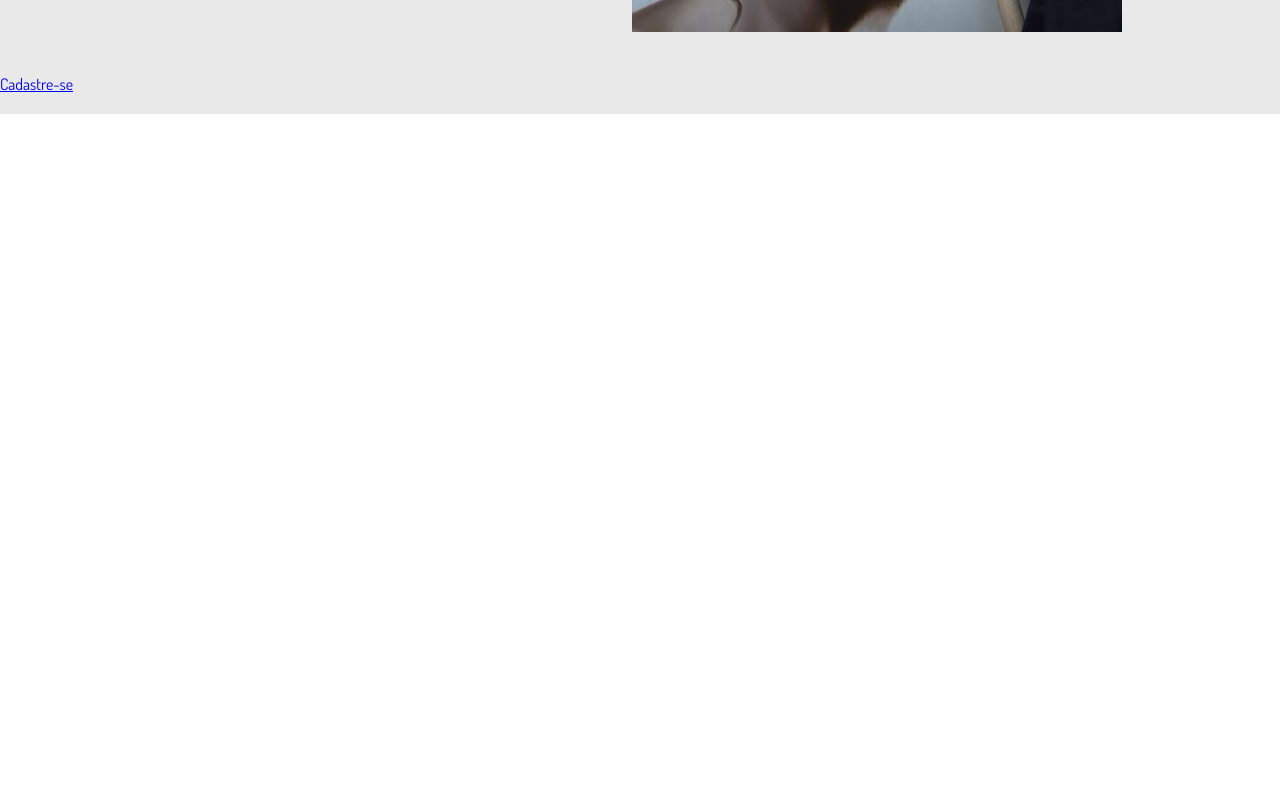
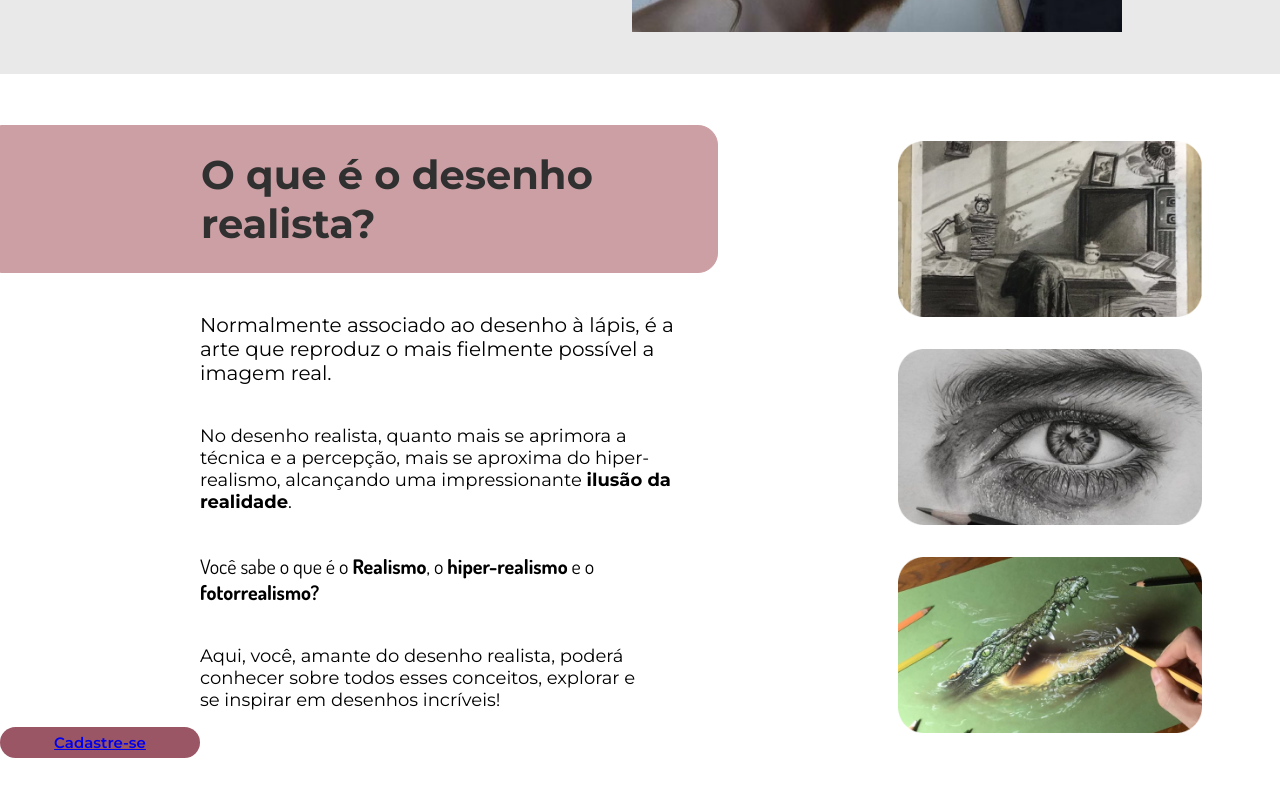
Before and after one commit to bianca-tsuchiya/Projeto-Individual, a plain HTML site: page Site/index.html in a window 1280 px wide. Shown: the part 580-1376 px from the top of the page. Before the commit the page ends 800 px from the top, so only its background shows below. Drawn offline with Linux system fonts and the light colour scheme.

Commit message:
html e css do Descubra da página index quase completa

```diff
--- a/Site/index.html
+++ b/Site/index.html
@@ -11,7 +11,6 @@
 </head>
 
 <body>
-    <section class="background-inicio">
     <header>
         <div class="header-realistic">
             <div class="logo-realistic">
@@ -33,7 +32,8 @@
         <div class="linha-header"></div>
     </header>
     <main>
-            <section class="principal-inicio">
+        <section class="background-inicio">
+            <div class="principal-inicio">
                 <div class="banner-conteudo">
                     <div class="frase1-banner">
                         <p>Conheça, explore & se inspire com</p>
@@ -49,32 +49,40 @@
                 <div class="img-banner">
                     <img src="./assets/img_banner.png" alt="" width="490px">
                 </div>
+            </div>
         </section>
         <section class="descubra">
             <div class="texto-descubra">
                 <div class="titulo">
-
+                    <p>O que é o desenho realista?</p>
                 </div>
                 <div class="paragrafo1">
-
+                    <p>Normalmente associado ao desenho à lápis, é a arte que reproduz o mais fielmente possível a
+                        imagem real.</p>
                 </div>
-                    <div class="paragrafo2"></div>
+                <div class="paragrafo2">
+                    <p>No desenho realista, quanto mais se aprimora a técnica e a percepção, mais se aproxima do
+                        hiper-realismo, alcançando uma impressionante <b>ilusão da realidade</b>.</p>
+                </div>
                 <div class="paragrafo3">
-
+                    <p>Você sabe o que é o <b>Realismo</b>, o <b>hiper-realismo</b> e o <b>fotorrealismo?</b></p>
                 </div>
                 <div class="paragrafo4">
-
+                    <p>Aqui, você, amante do desenho realista, poderá conhecer sobre todos esses conceitos, explorar e
+                    se inspirar em desenhos incríveis!</p>
                 </div>
-                    <a href="#" class="btn-cadastre-se">Cadastre-se</a>
+                <div class="btn-cadastre-se">
+                    <a href="#">Cadastre-se</a>
+                </div>
             </div>
             <div class="imgs-descubra">
-                    <img src="" alt="">
-                    <img src="" alt="">
-                    <img src="" alt="">
+                <img src="./assets/desenho1_descubra.png" alt="">
+                <img src="./assets/desenho2_descubra.png" alt="">
+                <img src="./assets/desenho3_descubra.png" alt="">
             </div>
         </section>
     </main>
-    </section>
+
 </body>
 
 </html>
--- a/Site/style.css
+++ b/Site/style.css
@@ -14,13 +14,6 @@ font-family: 'Montserrat', sans-serif;
 
 body {
     font-family: 'Dosis', sans-serif;
-}
-
-
-/* Background do Início */
-.background-inicio{
-    background-color: #E9E9E9;
-    background-size: cover;
 }
 
 
@@ -58,7 +51,6 @@ nav {
     margin: 0 10%;
     width: 70%;
     font-size: 20px;
-    font-weight: 500;
 }
 
 nav ul {
@@ -74,6 +66,7 @@ nav ul li {
 nav a {
     text-decoration: none;
     color: #303030;
+    font-weight: 500;
 }
 
 nav a:hover {
@@ -86,7 +79,7 @@ nav a:hover {
     flex-direction: row;
     width: 10%;
     align-items: center;
-    margin-right: 5px;
+    margin-right: 5vh;
     cursor: pointer;
 }
 
@@ -131,6 +124,11 @@ nav a:hover {
 
 
 /* Inicio */
+.background-inicio{
+    background-color: #E9E9E9;
+    background-size: cover;
+}
+
 .principal-inicio{
     display: flex;
     align-items: center;
@@ -143,7 +141,7 @@ nav a:hover {
     display: flex;
     flex-direction: column;
     justify-content: center;
-    padding: 4vh 9vh;
+    padding: 4vh 13vh;
     background-color: #FFFF;
     height: 52vh;
     width: 50%;
@@ -191,3 +189,95 @@ nav a:hover {
 
 
 /* Descubra */
+.descubra{
+    display: flex;
+    padding: 4% 0 5% 0;
+}
+
+.texto_descubra{
+    display: flex;
+    flex-direction: column;
+    width: 50%;
+    margin: 0.5vh 8vh;
+}
+
+.imgs-descubra{
+    display: flex;
+    flex-direction: column;
+    text-align: center;
+    width: 65%;
+}
+
+.imgs-descubra img{
+    max-width: 38vh;
+    padding: 2vh 0;
+}
+
+.texto_descubra, .titulo{
+    width: 80%;
+    border: 1px solid #cc9fa4;
+    border-radius: 0px 20px 20px 0;
+    background-color: #CC9FA4;
+    color: #303030;
+    font-family: 'Montserrat', sans-serif;
+    font-size: 5vh;
+    margin: 0 5vh 2vh 0;
+    font-weight: 700;
+    margin-bottom: 1.5vh;
+
+
+}
+
+.titulo p{
+    margin: 3vh 0;
+    margin-left: 25vh;
+}
+
+.paragrafo1, .paragrafo2, .paragrafo3, .paragrafo4 p{
+
+    margin: 5vh 8vh 2vh 25vh;
+}
+
+.texto_descubra, .paragrafo1{
+    padding-right: 30vh;
+    width: 80%;
+    font-family: 'Montserrat', sans-serif;
+    font-size: 20px;
+}
+
+.texto_descubra, .paragrafo2{
+    padding-right: 30vh;
+    width: 80%;
+    font-family: 'Montserrat', sans-serif;
+    font-size: 18px;
+}
+
+.texto_descubra, .paragrafo3{
+    padding-right: 30vh;
+    width: 80%;
+    font-size: 20px;
+}
+
+.texto_descubra, .paragrafo4{
+    width: 80%;
+    font-family: 'Montserrat', sans-serif;
+    font-size: 18px;
+}
+
+.btn-cadastre-se {
+    background-color: #9A5665;
+    padding: 6px;
+    width: 25vh;
+    border-radius: 50px;
+    text-align: center;
+    cursor: pointer;
+    text-decoration: none;
+    color: #FFFF;
+    font-weight: 600;
+    font-family: 'Montserrat', sans-serif;
+    font-size: 15px;
+}
+
+.btn-cadastre-se:hover {
+    background-color: #CC9FA4;
+}
```
Also changed, not shown: Site/assets/desenho1_descubra.png (added), Site/assets/desenho2_descubra.png (added), Site/assets/desenho3_descubra.png (added). Lines whose indentation alone changed are shown as unchanged.
